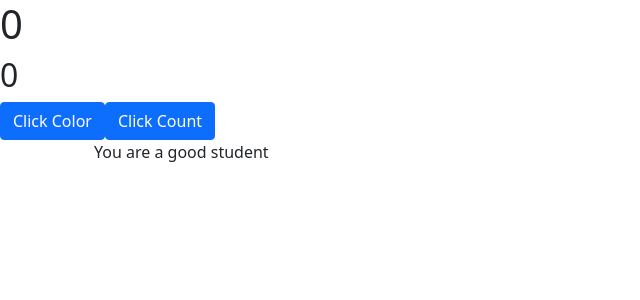
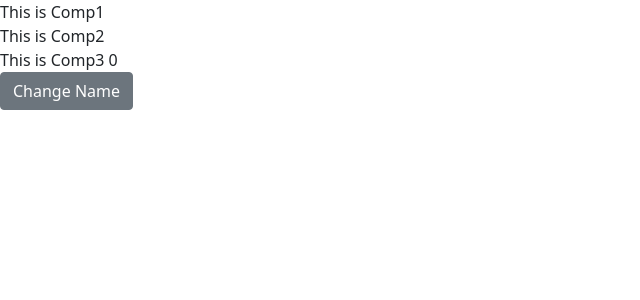
Before and after one commit to NeerajKatheriya1435/Durgesh_React_Hooks, a React (Vite) app: page / in a window 1280 px wide. Shown: the top 300 px of the page, without its empty margins (0-640 px from the left). Built offline with nearby package versions, Linux system fonts and the light colour scheme.

Commit message:
useContext API Implemented

```diff
--- a/src/App.jsx
+++ b/src/App.jsx
@@ -1,42 +1,15 @@
 
 import { useState, useEffect, useRef } from 'react'
 import './App.css'
+import Comp1 from './components/Comp1';
+import { CounterProvider } from './context/CounterContext';
+// import counter from './context/CounterContext';
 
 function App() {
-  const [count, setCount] = useState(0)
-  const [color, setColor] = useState(0)
-  let durgesh = useRef(0)
-  let divref = useRef()
-
-  useEffect(() => {
-    durgesh.current = durgesh.current + 1;
-    console.log("I am on every render... ", durgesh.current)
-  })
-  useEffect(() => {
-    // console.log(divref.current.style.backGroundColor = "red")
-
-  }, [color])
-  const handlClickColor = () => {
-    setColor(color + 1);
-    divref.current.style.backgroundColor = "red";
-  }
-  const handlClickCount = () => {
-    setCount(count + 1);
-  }
   return (
-    <>
-      <h1>{count}</h1>
-      <h2>{color}</h2>
-      <button className="btn btn-primary" onClick={handlClickColor}>
-        Click Color
-      </button>
-      <button className="btn btn-primary" onClick={handlClickCount}>
-        Click Count
-      </button>
-      <div className="container" ref={divref}>
-        You are a good student
-      </div>
-    </>
+    <CounterProvider>
+      <Comp1 />
+    </CounterProvider>
   )
 }
 
--- /dev/null
+++ b/src/components/Comp1.jsx
@@ -0,0 +1,13 @@
+import React from 'react'
+import Comp2 from './Comp2'
+
+const Comp1 = () => {
+    return (
+        <>
+            <div>This is Comp1</div>
+            <Comp2 />
+        </>
+    )
+}
+
+export default Comp1
--- /dev/null
+++ b/src/components/Comp2.jsx
@@ -0,0 +1,14 @@
+import React from 'react'
+import Comp3 from './Comp3'
+
+const Comp2 = () => {
+    return (
+        <>
+            <div>This is Comp2</div>
+            <Comp3 />
+        </>
+
+    )
+}
+
+export default Comp2
--- /dev/null
+++ b/src/components/Comp3.jsx
@@ -0,0 +1,15 @@
+import React, { useContext } from 'react'
+import { Counter } from '../context/CounterContext';
+const Comp3 = () => {
+    const object1 = useContext(Counter);
+    return (
+        <>
+            <div>This is Comp3 {object1.name}</div>
+            <button className="btn btn-secondary" onClick={() => { object1.setName("Puja") }}>
+                Change Name
+            </button>
+        </>
+    )
+}
+
+export default Comp3
--- /dev/null
+++ b/src/context/CounterContext.jsx
@@ -0,0 +1,12 @@
+import { createContext, useState } from "react";
+
+export const Counter = createContext();
+
+export const CounterProvider = ({ children }) => {
+    const [name, setName] = useState(0)
+    return (
+        <Counter.Provider value={{ name, setName }}>
+            {children}
+        </Counter.Provider>
+    )
+}
```
Also changed, not shown: src/text.txt (added).
